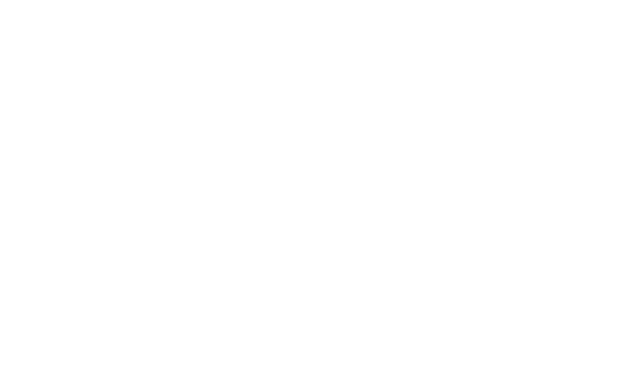
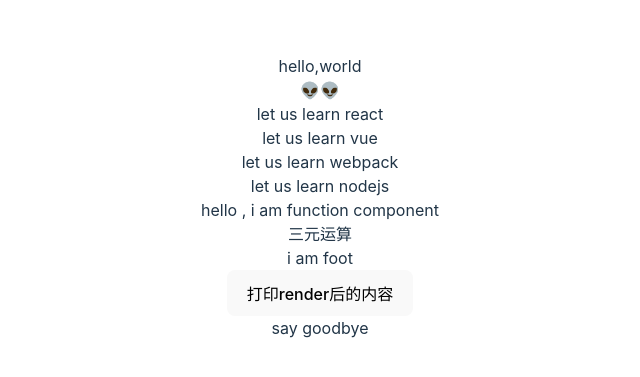
Before and after one commit to frjacson/react-upgrade, a React (Vite) app: page / in a window 1280 px wide. Shown: the part 253-630 px from the top of the page, without its empty margins (320-960 px from the left). Built offline with nearby package versions, Linux system fonts and the light colour scheme.

Commit message:
feat: add chapter01 learning jsx render

```diff
--- a/src/App.tsx
+++ b/src/App.tsx
@@ -1,10 +1,10 @@
-import { useState } from 'react'
 import './App.css'
+import RenderJSX from './components/Chapter1'
 
 function App() {
   return (
     <div className="App">
-
+      <RenderJSX />
     </div>
   )
 }
--- /dev/null
+++ b/src/components/Chapter1/index.tsx
@@ -0,0 +1,54 @@
+import React from 'react'
+const toLearn = [ 'react' , 'vue' , 'webpack' , 'nodejs'  ]
+
+const TextComponent = ()=> <div> hello , i am function component </div>
+class Index extends React.Component{
+  status = false /* 状态 */
+  renderFoot=()=> <div> i am foot</div>
+  /* 控制渲染 */
+  controlRender=()=>{
+      const reactElement = (
+          <div style={{ marginTop:'100px' }} className="container"  >
+               { /* element 元素类型 */ }
+              <div>hello,world</div>
+              { /* fragment 类型 */ }
+              <React.Fragment>
+                  <div> 👽👽 </div>
+              </React.Fragment>
+              { /* text 文本类型 */ }
+              my name is alien
+              { /* 数组节点类型 */ }
+              { toLearn.map(item=> <div key={item} >let us learn { item } </div> ) }
+              { /* 组件类型 */ }
+              <TextComponent/>
+              { /* 三元运算 */  }
+              { this.status ? <TextComponent /> :  <div>三元运算</div> }
+              { /* 函数执行 */ }
+              { this.renderFoot() }
+              <button onClick={ ()=> console.log( this.render() ) } >打印render后的内容</button>
+          </div>
+      )
+      console.log(reactElement)
+      const { children } = reactElement.props
+      /* 第1步 ： 扁平化 children  */
+      const flatChildren = React.Children.toArray(children)
+      console.log(flatChildren)
+      /* 第2步 ： 除去文本节点 */
+      const newChildren :any= []
+      React.Children.forEach(flatChildren,(item)=>{
+          if(React.isValidElement(item)) newChildren.push(item)
+      })
+      /* 第3步，插入新的节点 */
+      const lastChildren = React.createElement(`div`,{ className :'last' } ,`say goodbye`)
+      newChildren.push(lastChildren)
+
+      /* 第4步：修改容器节点 */
+      const newReactElement =  React.cloneElement(reactElement,{} ,...newChildren )
+      return newReactElement
+  }
+  render(){
+      return this.controlRender()
+  }
+}
+
+export default Index
--- a/src/main.tsx
+++ b/src/main.tsx
@@ -4,7 +4,5 @@ import App from './App'
 import './index.css'
 
 ReactDOM.createRoot(document.getElementById('root') as HTMLElement).render(
-  <React.StrictMode>
-    <App />
-  </React.StrictMode>,
+  <App />
 )
```
